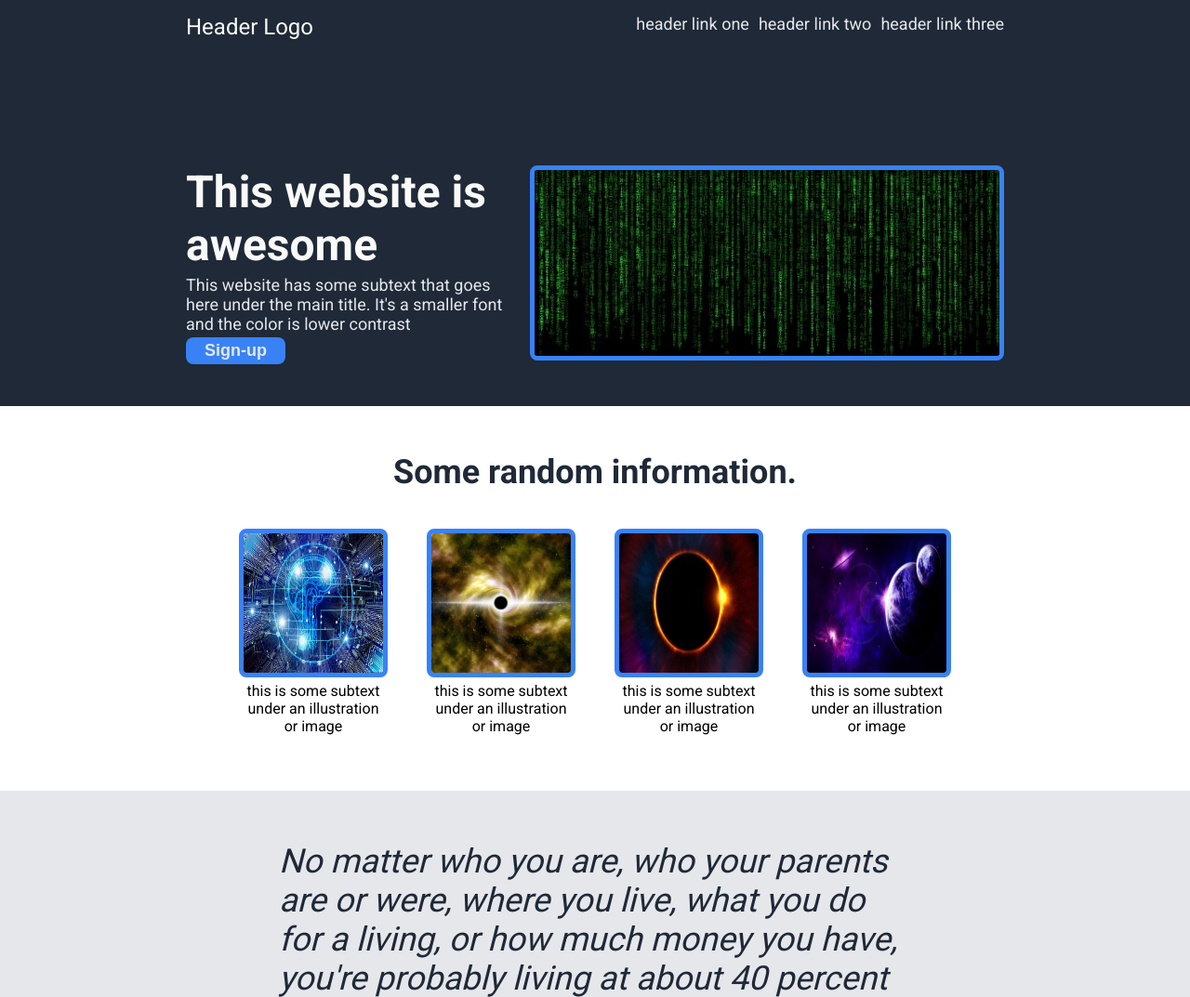
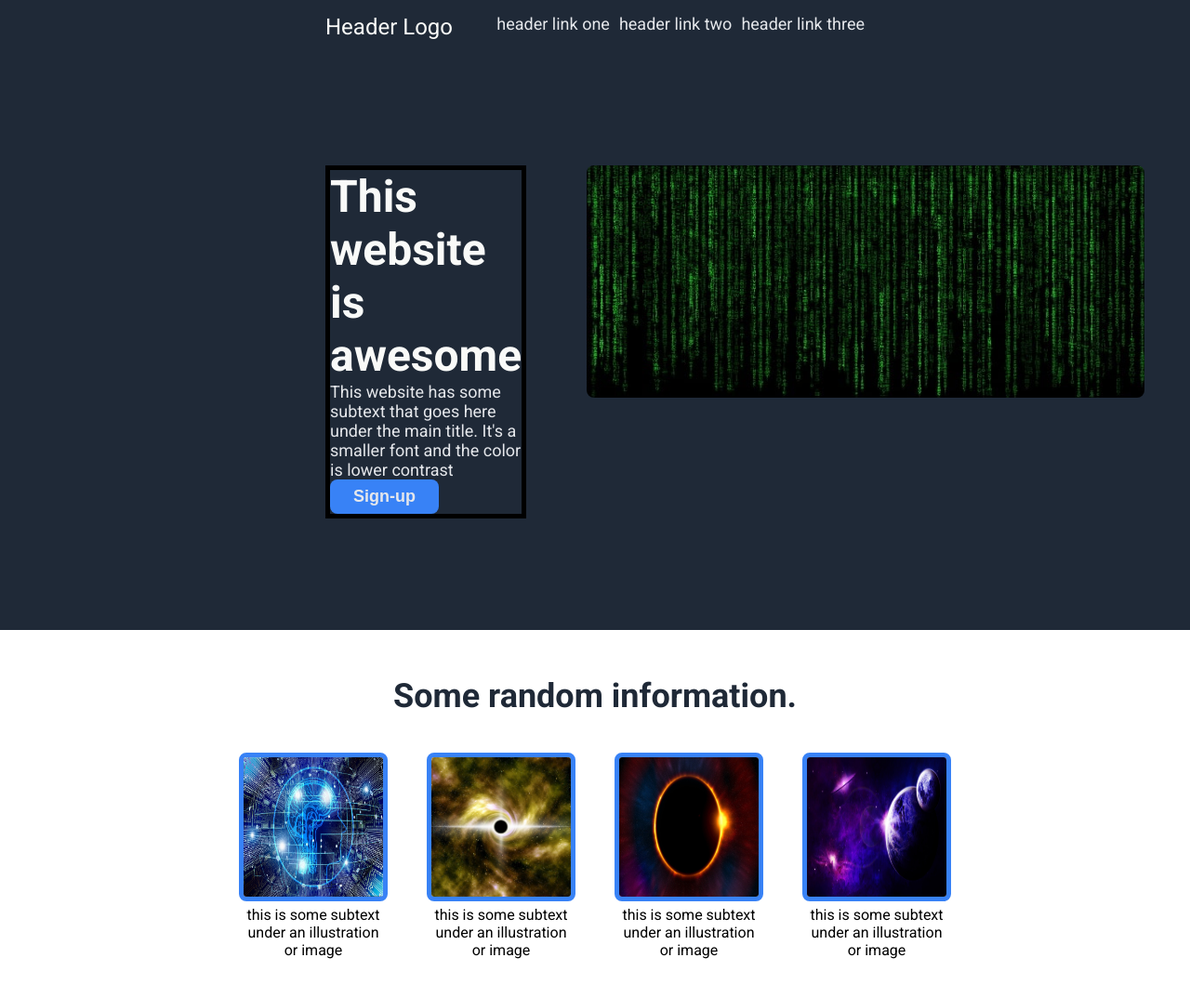
Before and after one commit to calumtreloar/landing-page, a plain HTML site: page index.html in a window 1280 px wide. Shown: the top 1073 px of the page at 93% size. Drawn offline with Linux system fonts and the light colour scheme.

Commit message:
fix image and title

```diff
--- a/style.css
+++ b/style.css
@@ -3,6 +3,13 @@
 body {
   font-family: Roboto, sans-serif;
   margin: 0;
+}
+
+.background-container {
+  background-color: #1f2937;
+  padding-bottom: 75px;
+  padding-left: 150px;
+  padding-right: 150px;
 }
 
 .header {
@@ -29,10 +36,6 @@ a {
   display: flex;
 }
 
-.background-container {
-  background-color: #1f2937;
-}
-
 .logo {
   font-size: 24px;
   color: #f9faf8;
@@ -42,6 +45,7 @@ a {
   display: flex;
   padding: 45px 200px;
   justify-content: space-between;
+  display: w;
 }
 
 h1 {
@@ -57,7 +61,7 @@ button {
   color: #e5e7eb;
   font-weight: 600;
   border-radius: 8px;
-  padding: 4px 20px;
+  padding: 8px 25px;
   border-style: none;
   align-self: flex-start;
 }
@@ -70,8 +74,8 @@ p,
 }
 
 .right-side > img {
-  width: 500px;
-  height: 200px;
+  width: 600px;
+  height: 250px;
   margin-left: 15px;
 }
 
@@ -79,6 +83,8 @@ p,
   display: flex;
   flex-direction: column;
   justify-content: space-between;
+  border: 5px solid black;
+  margin-right: 50px;
 }
 
 .content {
@@ -144,6 +150,7 @@ h2 {
   margin-left: auto;
   margin-right: 5px;
   font-weight: bolder;
+  margin-top: 10px;
   margin-bottom: 50px;
 }
 
@@ -183,3 +190,7 @@ h2 {
   font-size: 15px;
   padding: 20px;
 }
+
+.right-side > img {
+  border-style: none;
+}
```
